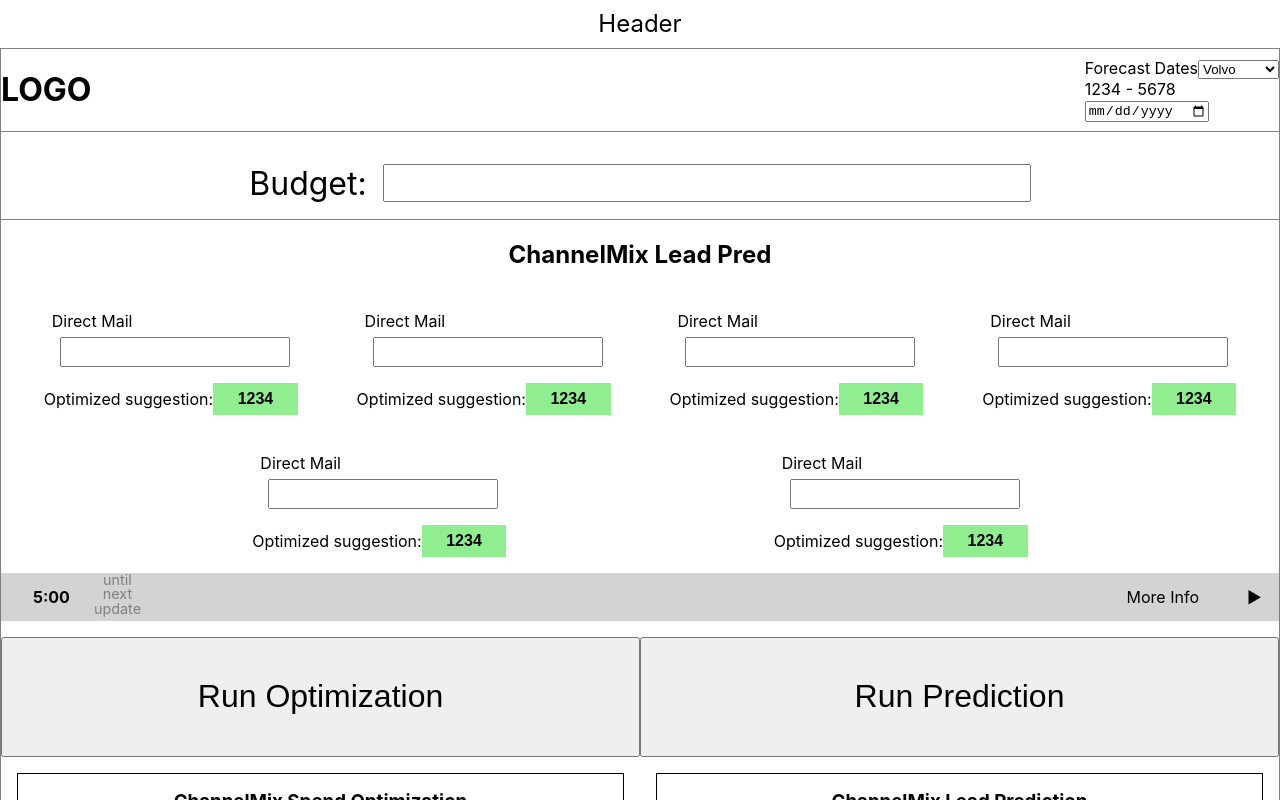
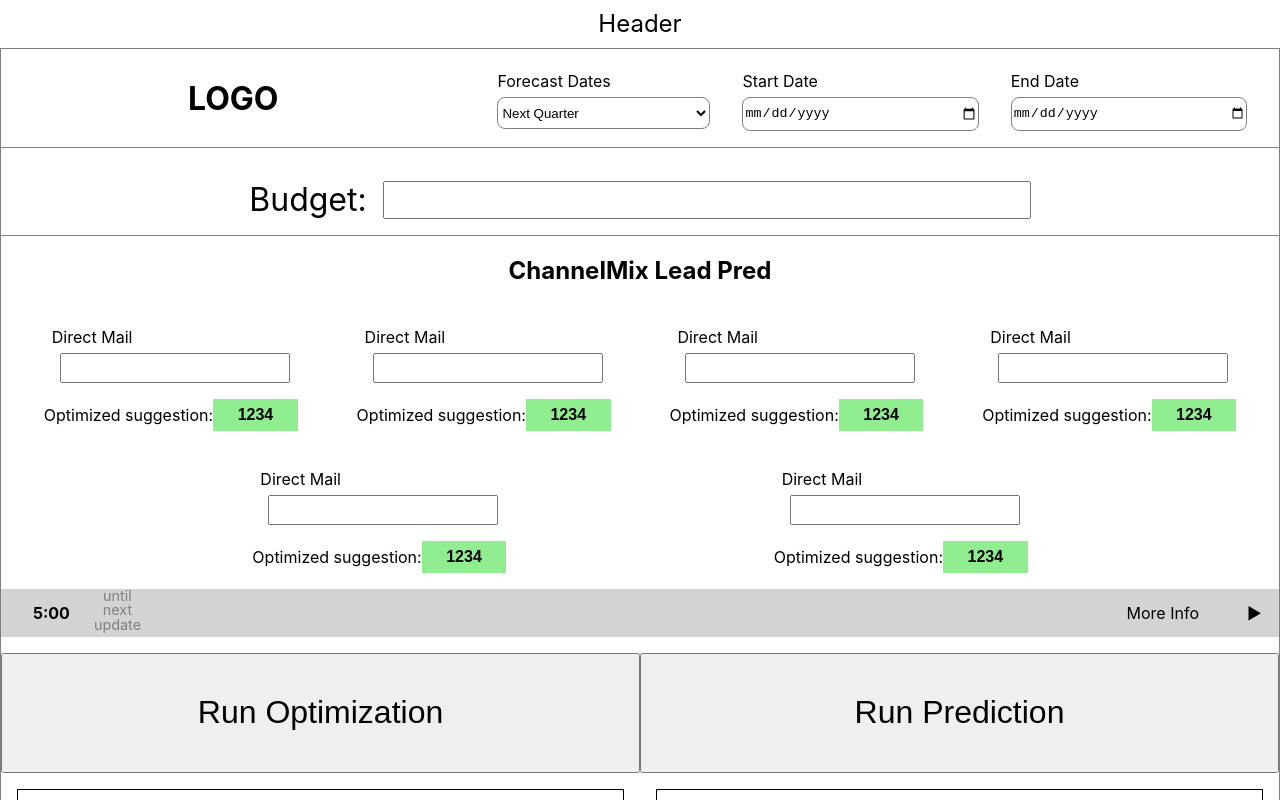
Before and after one commit to lucianofedericoolmedo/templateReactCharts, a React (Create React App) app: page / in a window 1280 px wide. Shown: the top 800 px of the page. Built offline with nearby package versions, Linux system fonts and the light colour scheme.

Commit message:
finished skeleton layout

```diff
--- a/src/pages/optimizationAndPrediction/OptimizationAndPrediction.js
+++ b/src/pages/optimizationAndPrediction/OptimizationAndPrediction.js
@@ -8,57 +8,73 @@
       <div className="optimization-and-prediction">
         <div className="optimization-and-prediction-header">
           <h1>LOGO</h1>
-          <div className="datepicker-form">
-            <label for="cars">Forecast Dates</label>
-            <select name="cars" id="cars">
-              <option value="volvo">Volvo</option>
-              <option value="saab">Saab</option>
-              <option value="mercedes">Mercedes</option>
-              <option value="audi">Audi</option>
+          <div className="dates-form">
+            <label htmlFor="forecast-date">Forecast Dates</label>
+            <select
+              className="forecast-dates-select"
+              name="forecast-date"
+              id="forecast-date"
+            >
+              <option value="next-quarter">Next Quarter</option>
+              <option value="next-year">Next Year</option>
+              <option value="something">Something</option>
+              <option value="custom">Custom</option>
             </select>
-            <p className="next-quarter">1234 - 5678</p>
-            <input type="date" />
+            <label htmlFor="start-date">Start Date</label>
+            <input
+              className="start-date-input"
+              type="date"
+              name="start-date"
+              id="start-date"
+            />
+            <label htmlFor="end-date">End Date</label>
+            <input
+              className="end-date-input"
+              type="date"
+              name="end-date"
+              id="end-date"
+            />
           </div>
         </div>
         <div className="budget-input">
-          <label for="budget">Budget:</label>
+          <label htmlFor="budget">Budget:</label>
           <input type="number" id="budget" name="budget" />
         </div>
         <section className="channelmix-lead-pred">
           <h2>ChannelMix Lead Pred</h2>
           <div className="input-card-list">
             <div className="input-card">
-              <label for="direct-mail">Direct Mail</label>
+              <label htmlFor="direct-mail">Direct Mail</label>
               <input type="number" id="direct-mail" name="direct-mail" />
               <p>Optimized suggestion:</p>
               <button>1234</button>
             </div>
             <div className="input-card">
-              <label for="direct-mail2">Direct Mail</label>
+              <label htmlFor="direct-mail2">Direct Mail</label>
               <input type="number" id="direct-mail2" name="direct-mail2" />
               <p>Optimized suggestion:</p>
               <button>1234</button>
             </div>
             <div className="input-card">
-              <label for="direct-mail3">Direct Mail</label>
+              <label htmlFor="direct-mail3">Direct Mail</label>
               <input type="number" id="direct-mail3" name="direct-mail3" />
               <p>Optimized suggestion:</p>
               <button>1234</button>
             </div>
             <div className="input-card">
-              <label for="direct-mail4">Direct Mail</label>
+              <label htmlFor="direct-mail4">Direct Mail</label>
               <input type="number" id="direct-mail4" name="direct-mail4" />
               <p>Optimized suggestion:</p>
               <button>1234</button>
             </div>
             <div className="input-card">
-              <label for="direct-mail5">Direct Mail</label>
+              <label htmlFor="direct-mail5">Direct Mail</label>
               <input type="number" id="direct-mail5" name="direct-mail5" />
               <p>Optimized suggestion:</p>
               <button>1234</button>
             </div>
             <div className="input-card">
-              <label for="direct-mail6">Direct Mail</label>
+              <label htmlFor="direct-mail6">Direct Mail</label>
               <input type="number" id="direct-mail6" name="direct-mail6" />
               <p>Optimized suggestion:</p>
               <button>1234</button>
--- a/src/pages/optimizationAndPrediction/OptimizationAndPrediction.scss
+++ b/src/pages/optimizationAndPrediction/OptimizationAndPrediction.scss
@@ -6,11 +6,47 @@
     .optimization-and-prediction-header {
       width: 100%;
       display: flex;
-      justify-content: space-between;
+      justify-content: space-evenly;
       align-items: center;
       flex-wrap: wrap;
       border-bottom: 1px solid grey;
       margin-bottom: 1rem;
+      h1 {
+        //temporary styles
+        flex-grow: 1;
+        margin: 1rem;
+        min-width: 20rem;
+        text-align: center;
+      }
+      .dates-form {
+        flex-grow: 1;
+        margin: 1rem;
+        display: grid;
+        grid-template-areas: "forecast-date-label start-date-label end-date-label" "forecast-date start-date end-date";
+        label {
+          padding-left: 1rem;
+          height: 2rem;
+          line-height: 2rem;
+        }
+        .forecast-dates-select,
+        .start-date-input,
+        .end-date-input {
+          height: 2rem;
+          border: 1px solid grey;
+          border-radius: 0.5rem;
+          background-color: white;
+          margin: 0 1rem;
+        }
+        .forecast-dates-select {
+          grid-area: forecast-date;
+        }
+        .start-date-input {
+          grid-area: start-date;
+        }
+        .end-date-input {
+          grid-area: end-date;
+        }
+      }
     }
     .budget-input {
       padding: 1rem;
--- a/src/pages/optimizationAndPrediction/WantToKnowMore.js
+++ b/src/pages/optimizationAndPrediction/WantToKnowMore.js
@@ -61,7 +61,7 @@
         borderWidth: 2,
       },
     },
-    responsive: true,
+    responsive: "true",
     plugins: {
       title: {
         display: true,
@@ -118,10 +118,10 @@
       </div>
       <div className="graphs">
         <div className="graph-container">
-          <Bar data={data} options={options} responsive />
+          <Bar data={data} options={options} responsive="true" />
         </div>
         <div className="graph-container">
-          <PolarArea data={polarChartData} responsive />
+          <PolarArea data={polarChartData} responsive="true" />
         </div>
       </div>
     </div>
```
